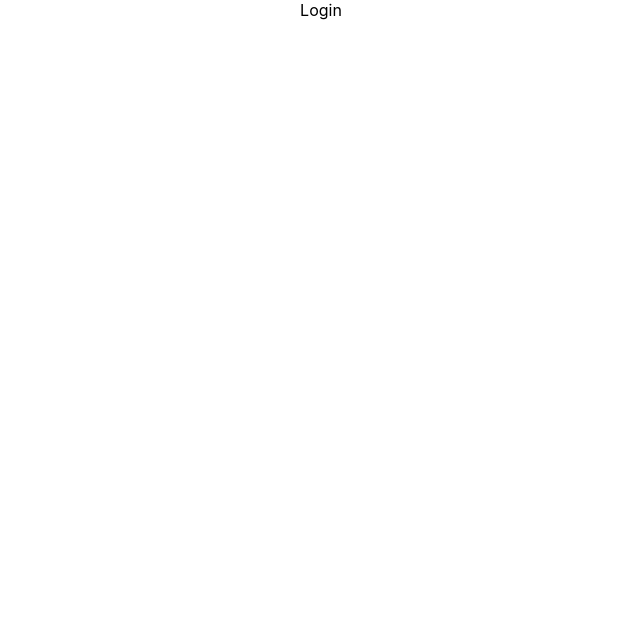
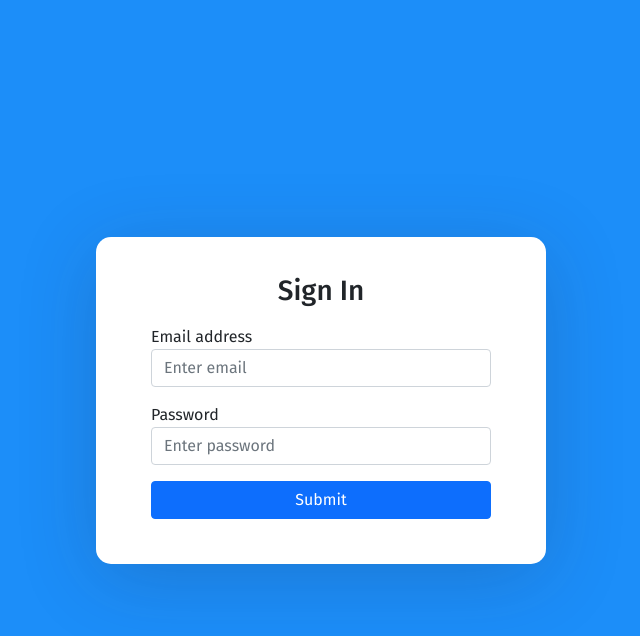
Before and after one commit to Shivakarka/react-dishpoll, a React (Create React App) app: page / in a window 1280 px wide. Shown: the top 636 px of the page, without its empty margins (319-959 px from the left). Built offline with nearby package versions, Linux system fonts and the light colour scheme; the HTML template or start-up script is replaced by a standard one.

Commit message:
styled login page with bootstrap

```diff
--- a/package.json
+++ b/package.json
@@ -6,6 +6,7 @@
     "@testing-library/jest-dom": "^5.16.4",
     "@testing-library/react": "^13.3.0",
     "@testing-library/user-event": "^13.5.0",
+    "bootstrap": "^5.1.3",
     "react": "^18.1.0",
     "react-dom": "^18.1.0",
     "react-router-dom": "^6.3.0",
--- a/src/App.js
+++ b/src/App.js
@@ -10,6 +10,7 @@ import PageNotFound from "./components/PageNotFound";
 function App() {
   return (
     <div className="App">
+
       <BrowserRouter>
         <Routes>
           <Route path="/" element={<Login />} />
@@ -19,6 +20,7 @@ function App() {
           <Route path="*" element={<PageNotFound />} />
         </Routes>
       </BrowserRouter>
+
     </div>
   );
 }
--- a/src/components/Login.js
+++ b/src/components/Login.js
@@ -1,8 +1,41 @@
-import React from 'react'
+import React from 'react';
+import 'bootstrap/dist/css/bootstrap.min.css';
+import "./login.css"
 
 function Login() {
   return (
-    <div>Login</div>
+    <>
+    <div className="auth-wrapper">
+      <div className="auth-inner">
+    <form>
+    <h3>Sign In</h3>
+    <div className="mb-3 ">
+      <label>Email address</label>
+      <input
+        type="email"
+        className="form-control"
+        placeholder="Enter email"
+      />
+    </div>
+    <div className="mb-3">
+      <label>Password</label>
+      <input
+        type="password"
+        className="form-control"
+        placeholder="Enter password"
+      />
+    </div>
+
+    <div className="d-grid">
+      <button type="submit" className="btn btn-primary">
+        Submit
+      </button>
+    </div>
+
+  </form>
+  </div>
+  </div>
+  </>
   )
 }
 
--- /dev/null
+++ b/src/components/login.css
@@ -0,0 +1,34 @@
+@import url('https://fonts.googleapis.com/css?family=Fira+Sans:400,500,600,700,800');
+* {
+  box-sizing: border-box;
+}
+
+.auth-wrapper {
+    background: #1C8EF9 !important;
+    font-weight: 400;
+    font-family: 'Fira Sans', sans-serif;
+min-height: 100vh;
+  display: flex;
+  justify-content: center;
+  flex-direction: column;
+  text-align: left;
+}
+.auth-inner {
+  width: 450px;
+  margin: auto;
+  background: #ffffff;
+  box-shadow: 0px 14px 80px rgba(34, 35, 58, 0.2);
+  padding: 40px 55px 45px 55px;
+  border-radius: 15px;
+  transition: all .3s;
+}
+.auth-wrapper .form-control:focus {
+  border-color: #167bff;
+  box-shadow: none;
+}
+.auth-wrapper h3 {
+  text-align: center;
+  margin: 0;
+  line-height: 1;
+  padding-bottom: 20px;
+}
```
Also changed, not shown: src/index.css (line endings or trailing spaces), 1 other file (tests, documents, lock files or other folders).
